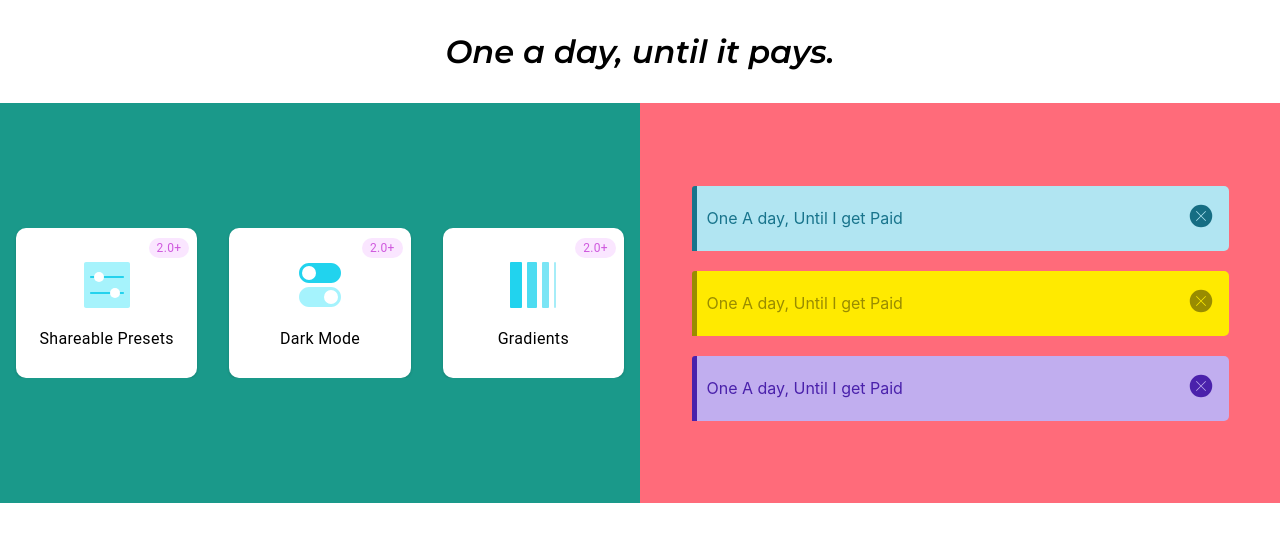
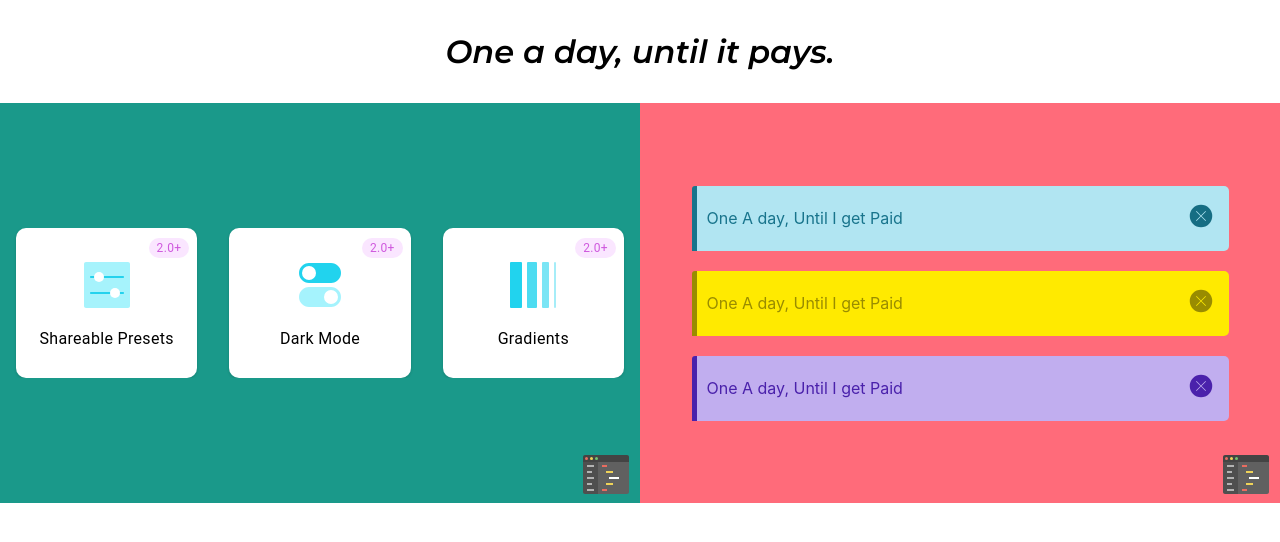
Before and after one commit to Ariels713/dailys, a React (Create React App) app: page / in a window 1280 px wide. Shown: the top 542 px of the page. Built offline with nearby package versions, Linux system fonts and the light colour scheme.

Commit message:
updated links component

```diff
--- a/src/components/Alert/Alter.js
+++ b/src/components/Alert/Alterer.js
@@ -34,7 +34,10 @@ const Wrapper = styled.div`
 function Alerter({ children, primaryColor, secondaryColor }) {
   return (
     <>
-      <GridItem backgroundColor="hsl(354, 100%, 71%)">
+      <GridItem
+        backgroundColor="hsl(354, 100%, 71%)"
+        link="https://codesandbox.io/s/dank-sun-l6dot"
+      >
         <Wrapper>
           <Alert primaryColor={primaryColor} secondaryColor={secondaryColor}>
             <Children secondaryColor={secondaryColor}>{children}</Children>
--- a/src/components/Alert/Cards/tailwindCards/IconContainer.js
+++ b/src/components/Alert/Cards/tailwindCards/IconContainer.js
@@ -45,7 +45,10 @@ const Wrapper = styled.div`
 function IconContainer({ children }) {
   return (
     <>
-      <GridItem backgroundColor="hsl(173, 71%, 35%)">
+      <GridItem
+        backgroundColor="hsl(173, 71%, 35%)"
+        link="https://codesandbox.io/s/vigilant-stonebraker-pedjb"
+      >
         <Wrapper>
           <Container>
             <VersionIcon>2.0+</VersionIcon>
--- /dev/null
+++ b/src/layout/CodeLink.js
@@ -0,0 +1,42 @@
+import React from "react";
+
+function CodeLink(props) {
+  const title = props.title || "code editor";
+
+  return (
+    <svg
+      height="48"
+      width="48"
+      viewBox="0 0 48 48"
+      xmlns="http://www.w3.org/2000/svg"
+    >
+      <title>{title}</title>
+      <g>
+        <path
+          d="M47,11V6c0-1.105-0.895-2-2-2H3C1.895,4,1,4.895,1,6v5H47z"
+          fill="#444444"
+        />
+        <path
+          d="M45,43H15V11h32v30C47,42.105,46.105,43,45,43z"
+          fill="#606060"
+        />
+        <path d="M16,43H3c-1.105,0-2-0.895-2-2V11h15V43z" fill="#4F4F4F" />
+        <circle cx="4.5" cy="7.5" fill="#E86C60" r="1.5" />
+        <circle cx="9.5" cy="7.5" fill="#EFD358" r="1.5" />
+        <circle cx="14.5" cy="7.5" fill="#72C472" r="1.5" />
+        <rect height="2" width="7" fill="#B3B3B3" x="5" y="14" />
+        <rect height="2" width="5" fill="#B3B3B3" x="5" y="20" />
+        <rect height="2" width="7" fill="#B3B3B3" x="5" y="26" />
+        <rect height="2" width="5" fill="#B3B3B3" x="5" y="32" />
+        <rect height="2" width="7" fill="#B3B3B3" x="5" y="38" />
+        <rect height="2" width="5" fill="#E86C60" x="20" y="14" />
+        <rect height="2" width="7" fill="#EFD358" x="24" y="20" />
+        <rect height="2" width="10" fill="#FFFFFF" x="27" y="26" />
+        <rect height="2" width="7" fill="#EFD358" x="24" y="32" />
+        <rect height="2" width="5" fill="#E86C60" x="20" y="38" />
+      </g>
+    </svg>
+  );
+}
+
+export default CodeLink;
--- a/src/layout/GridItem.js
+++ b/src/layout/GridItem.js
@@ -1,6 +1,8 @@
 import styled from "styled-components";
+import CodeLink from "./CodeLink";
 
 const GridItemDiv = styled.div`
+  position: relative;
   width: 50%;
   height: 400px;
   display: flex;
@@ -9,9 +11,20 @@ const GridItemDiv = styled.div`
   background-color: ${(props) => props.backgroundColor || "hsl(30, 100%, 99%)"};
 `;
 
-function GridItem({ children, backgroundColor }) {
+const CodeSandboxLink = styled.a`
+  position: absolute;
+  bottom: 0;
+  right: 10px;
+`;
+
+function GridItem({ children, backgroundColor, link }) {
   return (
-    <GridItemDiv backgroundColor={backgroundColor}>{children}</GridItemDiv>
+    <GridItemDiv backgroundColor={backgroundColor}>
+      {children}
+      <CodeSandboxLink href={link} target="_blank">
+        <CodeLink />
+      </CodeSandboxLink>
+    </GridItemDiv>
   );
 }
 
--- a/src/layout/SiteGrid.js
+++ b/src/layout/SiteGrid.js
@@ -1,5 +1,5 @@
 import styled from "styled-components";
-import Alerter from "../components/Alert/Alter";
+import Alerter from "../components/Alert/Alterer";
 import IconContainer from "../components/Alert/Cards/tailwindCards/IconContainer";
 
 const Grid = styled.div`
```
